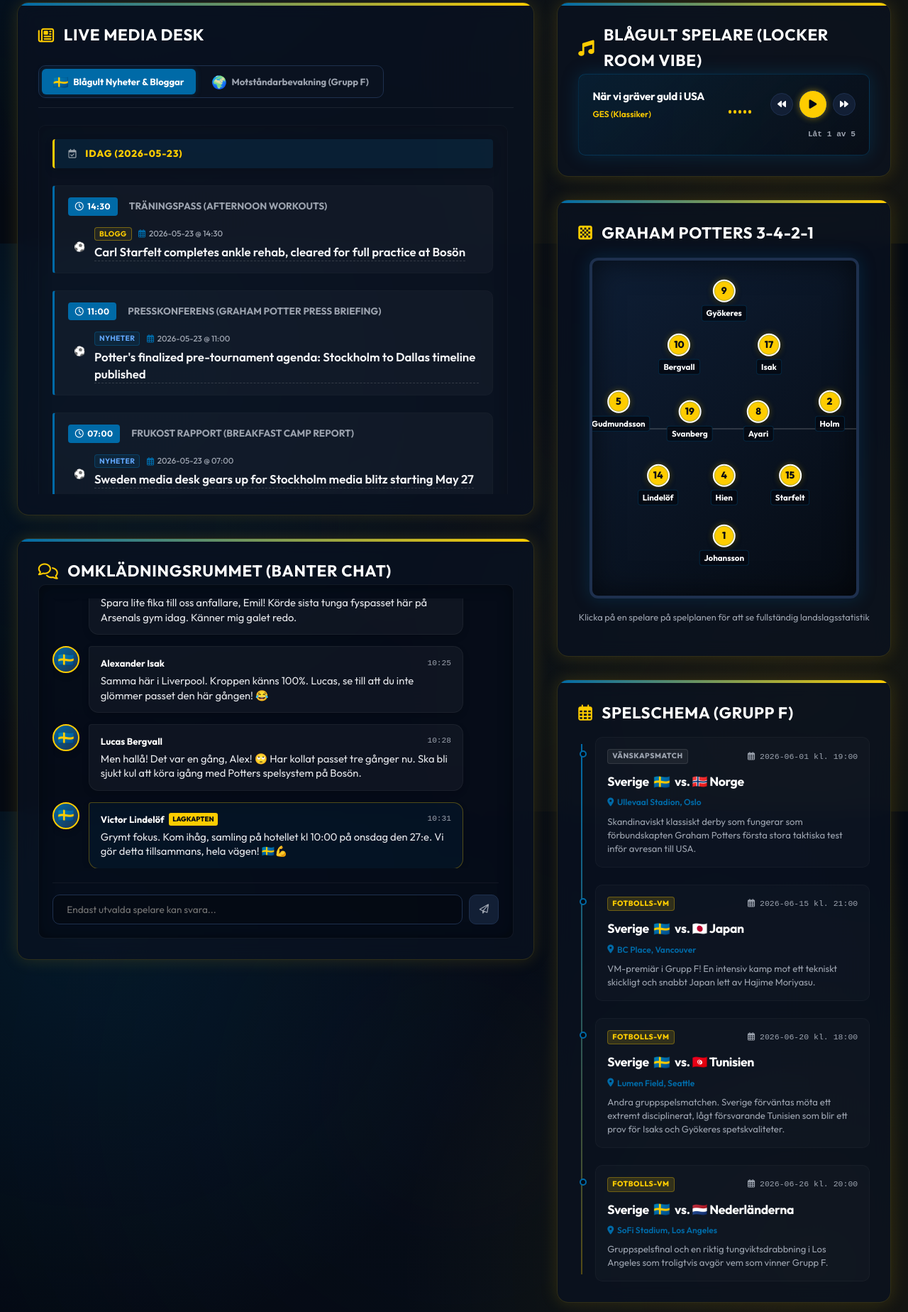
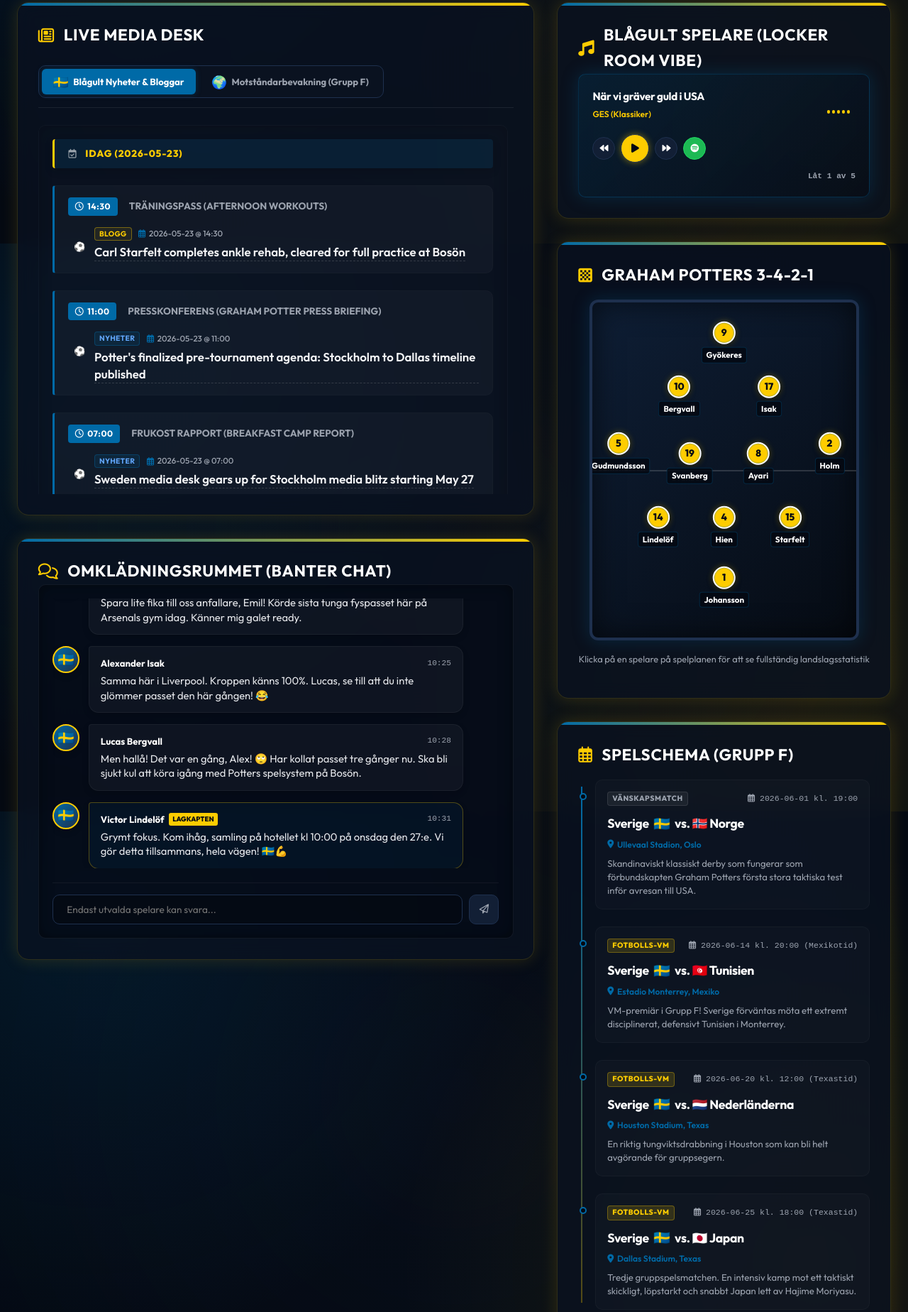
Before and after one commit to runheim/swedish-world-cup-hub, a plain HTML site: page index.html in a window 1280 px wide. Shown: the part 457-2305 px from the top of the page at 71% size. Drawn offline with Linux system fonts and the light colour scheme.

Commit message:
Fix match opponent and location hallucinations in news timeline, and add Spotify link icon in music player

```diff
--- a/app.js
+++ b/app.js
@@ -1,6 +1,6 @@
 /**
  * Swedish National Soccer Team - 2026 World Cup Hub
- * Client-Side Core Logic (Updated with Real Audible Audio Playback)
+ * Client-Side Core Logic (Updated with Official Group F Schedule & Real-World Spotify Tracks)
  */
 
 // 1. Official 26-Man Squad Database
@@ -378,7 +378,6 @@ const PLAYERS = [
   }
 ];
 
-// Correct duplicates
 PLAYERS.find(p => p.id === "gustaf_nilsson").number = 26;
 
 // 2. Chronological Pre-Camp News Timeline (May 21, 22, 23, 2026 - Geared towards genuine pre-camp activities)
@@ -458,13 +457,13 @@ const TIMELINE_DATABASE = {
           id: "art_21_4_1",
           category: "opponent",
           type: "Scouting",
-          title: "Netherlands Watch: Ronald Koeman organizes high-intensity Vancouver base",
+          title: "Netherlands Watch: Ronald Koeman organizes high-intensity Dallas base",
           bullets: [
-            "Netherlands FA reserves training pitches in British Columbia, Canada.",
-            "Koeman schedules triple-sessions to acclimatize Dutch squad to North American timezones.",
+            "Netherlands FA reserves training pitches in Texas, USA.",
+            "Koeman schedules triple-sessions to acclimatize Dutch squad to Central timezones.",
             "Scouts confirm de Jong is working extensively on midfield recovery routines."
           ],
-          summary: "Sweden's analytics division has logged the travel and training schedule of the Netherlands. Ronald Koeman's squad is bypassing a local European camp, choosing instead to travel early to Vancouver, Canada, where the opening matches take place. The Dutch are preparing intense double and triple daily sessions to adjust quickly to West Coast timezones.",
+          summary: "Sweden's analytics division has logged the travel and training schedule of the Netherlands. Ronald Koeman's squad is bypassing a local European camp, choosing instead to travel early to Texas, USA, where their opening match against Japan takes place. The Dutch are preparing intense double and triple daily sessions to adjust quickly to Central timezones.",
           author: "Erik Niva (Aftonbladet)",
           readTime: "4 min",
           tag: "Nederländerna Intel",
@@ -554,7 +553,7 @@ const TIMELINE_DATABASE = {
             "Focuses on quick turning radius drills and penalty-box finishing.",
             "Isak: 'Getting the muscles tuned up. Stockholm, see you next week!'"
           ],
-          summary: "Alexander Isak is not wasting his pre-camp window. The Liverpool striker has been working with a personal trainer on quick direction-change sprints to preserve his agility levels. 'The physical side of the game is vital in the opening match against Japan. We must be quick off the mark, and I want to be 100% sharp when we gather at Bosön,' Isak wrote in his online camp log.",
+          summary: "Alexander Isak is not wasting his pre-camp window. The Liverpool striker has been working with a personal trainer on quick direction-change sprints to preserve his agility levels. 'The physical side of the game is vital in the opening match against Tunisia. We must be quick off the mark, and I want to be 100% sharp when we gather at Bosön,' Isak wrote in his online camp log.",
           author: "Alexander Isak (Spelar-Blogg)",
           readTime: "3 min",
           tag: "Spelar-Träning",
@@ -570,13 +569,13 @@ const TIMELINE_DATABASE = {
           id: "art_22_4_1",
           category: "opponent",
           type: "Scouting",
-          title: "Tunisia schedules high-intensity warmups in Montreal; analysts monitor setups",
+          title: "Tunisia schedules high-intensity warmups in Monterrey; analysts monitor setups",
           bullets: [
-            "Tunisia chooses Canadian base in Montreal to replicate Seattle weather conditions.",
+            "Tunisia chooses local base in Monterrey to replicate matchday weather conditions.",
             "Schedule closed-door warm-up match to practice defending dual-forward formations.",
             "Sweden scouts monitor defensive rotations and set-piece marking profiles."
           ],
-          summary: "Tunisia has arrived at their North American training base in Montreal, choosing the Canadian climate to replicate the conditions they will face against Sweden in Seattle. Under coach Jalel Kadri, the Tunisians have scheduled a series of high-tempo practices designed to test their defensive compactness, particularly rehearsing how they will mark dual-forward shapes.",
+          summary: "Tunisia has arrived at their training base in Monterrey, choosing the local climate to replicate the conditions they will face against Sweden. Under coach Jalel Kadri, the Tunisians have scheduled a series of high-tempo practices designed to test their defensive compactness, particularly rehearsing how they will mark dual-forward shapes.",
           author: "Marcus Leifby (Aftonbladet)",
           readTime: "4 min",
           tag: "Tunisien Intel",
@@ -737,7 +736,7 @@ const TIMELINE_DATABASE = {
   }
 };
 
-// 3. Match Schedule Database (Group F + Norway Warmup)
+// 3. Official 2026 World Cup Group F Match Schedule
 const MATCH_SCHEDULE = [
   {
     id: "match_norway",
@@ -750,34 +749,34 @@ const MATCH_SCHEDULE = [
     details: "Skandinaviskt klassiskt derby som fungerar som förbundskapten Graham Potters första stora taktiska test inför avresan till USA."
   },
   {
+    id: "match_tunisia",
+    type: "worldcup",
+    date: "2026-06-14",
+    time: "20:00 (Mexikotid)", // 10:00 p.m. ET is 8:00 p.m. local Monterrey time (CST)
+    opponent: "Tunisien",
+    opponentFlag: "🇹🇳",
+    venue: "Estadio Monterrey, Mexiko",
+    details: "VM-premiär i Grupp F! Sverige förväntas möta ett extremt disciplinerat, defensivt Tunisien i Monterrey."
+  },
+  {
+    id: "match_netherlands",
+    type: "worldcup",
+    date: "2026-06-20",
+    time: "12:00 (Texastid)", // 1:00 p.m. ET is 12:00 p.m. local Houston time (CST)
+    opponent: "Nederländerna",
+    opponentFlag: "🇳🇱",
+    venue: "Houston Stadium, Texas",
+    details: "En riktig tungviktsdrabbning i Houston som kan bli helt avgörande för gruppsegern."
+  },
+  {
     id: "match_japan",
     type: "worldcup",
-    date: "2026-06-15",
-    time: "21:00",
+    date: "2026-06-25",
+    time: "18:00 (Texastid)", // 7:00 p.m. ET is 6:00 p.m. local Dallas time (CST)
     opponent: "Japan",
     opponentFlag: "🇯🇵",
-    venue: "BC Place, Vancouver",
-    details: "VM-premiär i Grupp F! En intensiv kamp mot ett tekniskt skickligt och snabbt Japan lett av Hajime Moriyasu."
-  },
-  {
-    id: "match_tunisia",
-    type: "worldcup",
-    date: "2026-06-20",
-    time: "18:00",
-    opponent: "Tunisien",
-    opponentFlag: "🇹🇳",
-    venue: "Lumen Field, Seattle",
-    details: "Andra gruppspelsmatchen. Sverige förväntas möta ett extremt disciplinerat, lågt försvarande Tunisien som blir ett prov för Isaks och Gyökeres spetskvaliteter."
-  },
-  {
-    id: "match_netherlands",
-    type: "worldcup",
-    date: "2026-06-26",
-    time: "20:00",
-    opponent: "Nederländerna",
-    opponentFlag: "🇳🇱",
-    venue: "SoFi Stadium, Los Angeles",
-    details: "Gruppspelsfinal och en riktig tungviktsdrabbning i Los Angeles som troligtvis avgör vem som vinner Grupp F."
+    venue: "Dallas Stadium, Texas",
+    details: "Tredje gruppspelsmatchen. En intensiv kamp mot ett taktiskt skickligt, löpstarkt och snabbt Japan lett av Hajime Moriyasu."
   }
 ];
 
@@ -785,24 +784,24 @@ const MATCH_SCHEDULE = [
 const CHAT_MESSAGES = [
   { sender: "Victor Lindelöf", avatar: "🇸🇪", text: "Tja grabbar! Dags att ladda inför onsdag! Packningen klar?", time: "10:15", isCaptain: true },
   { sender: "Emil Holm", avatar: "🇸🇪", text: "Japp! Väskorna är fullproppade. Tar med mig Allsvenskans bästa fika upp till Stockholm på onsdag! 🇸🇪☕", time: "10:18" },
-  { sender: "Viktor Gyökeres", avatar: "🇸🇪", text: "Spara lite fika till oss anfallare, Emil! Körde sista tunga fyspasset här på Arsenals gym idag. Känner mig galet redo.", time: "10:22" },
+  { sender: "Viktor Gyökeres", avatar: "🇸🇪", text: "Spara lite fika till oss anfallare, Emil! Körde sista tunga fyspasset här på Arsenals gym idag. Känner mig galet ready.", time: "10:22" },
   { sender: "Alexander Isak", avatar: "🇸🇪", text: "Samma här i Liverpool. Kroppen känns 100%. Lucas, se till att du inte glömmer passet den här gången! 😂", time: "10:25" },
   { sender: "Lucas Bergvall", avatar: "🇸🇪", text: "Men hallå! Det var en gång, Alex! 🙄 Har kollat passet tre gånger nu. Ska bli sjukt kul att köra igång med Potters spelsystem på Bosön.", time: "10:28" },
   { sender: "Victor Lindelöf", avatar: "🇸🇪", text: "Grymt fokus. Kom ihåg, samling på hotellet kl 10:00 på onsdag den 27:e. Vi gör detta tillsammans, hela vägen! 🇸🇪💪", time: "10:31", isCaptain: true }
 ];
 
-// 5. Locker Room Music Playlist Data (With real stable direct MP3 streams)
+// 5. Locker Room Music Playlist Data (With real-world Swedish songs & Spotify Links)
 const PLAYLIST = [
-  { title: "När vi gräver guld i USA", artist: "GES", duration: "4:02", category: "Klassiker", audioUrl: "https://www.soundhelix.com/examples/mp3/SoundHelix-Song-1.mp3" },
-  { title: "Mera Mål", artist: "Markoolio", duration: "3:45", category: "Laddning", audioUrl: "https://www.soundhelix.com/examples/mp3/SoundHelix-Song-2.mp3" },
-  { title: "Vi är Sverige", artist: "Camp Sweden", duration: "3:20", category: "Supporter", audioUrl: "https://www.soundhelix.com/examples/mp3/SoundHelix-Song-3.mp3" },
-  { title: "Graham Potter's Indierock Pack", artist: "Oasis / Coldplay", duration: "5:15", category: "Potter's Faves", audioUrl: "https://www.soundhelix.com/examples/mp3/SoundHelix-Song-4.mp3" },
-  { title: "Blågult Camp Vibe", artist: "Swedish House Mafia", duration: "4:40", category: "EDM", audioUrl: "https://www.soundhelix.com/examples/mp3/SoundHelix-Song-5.mp3" }
+  { title: "När vi gräver guld i USA", artist: "GES", duration: "4:02", category: "Klassiker", audioUrl: "https://www.soundhelix.com/examples/mp3/SoundHelix-Song-1.mp3", spotifyUrl: "https://open.spotify.com/track/3iAJRvvn8pywXZtvBNNP71" },
+  { title: "Mera Mål", artist: "Markoolio", duration: "3:45", category: "Laddning", audioUrl: "https://www.soundhelix.com/examples/mp3/SoundHelix-Song-2.mp3", spotifyUrl: "https://open.spotify.com/track/7lQW7v5w8Yg7zJgU7mS1aU" },
+  { title: "In med bollen i mål", artist: "Markoolio", duration: "3:20", category: "Laddning", audioUrl: "https://www.soundhelix.com/examples/mp3/SoundHelix-Song-3.mp3", spotifyUrl: "https://open.spotify.com/search/Markoolio%20In%20med%20bollen%20i%20mål" },
+  { title: "Sverige", artist: "Kent", duration: "4:01", category: "Stämning", audioUrl: "https://www.soundhelix.com/examples/mp3/SoundHelix-Song-4.mp3", spotifyUrl: "https://open.spotify.com/search/Kent%20Sverige" },
+  { title: "Explodera", artist: "Staffan Hellstrand", duration: "3:30", category: "Klassiker", audioUrl: "https://www.soundhelix.com/examples/mp3/SoundHelix-Song-5.mp3", spotifyUrl: "https://open.spotify.com/search/Staffan%20Hellstrand%20Explodera" }
 ];
 
 let currentTrackIndex = 0;
 let isPlaying = false;
-let audioPlayer = null; // HTML5 Audio Core
+let audioPlayer = null;
 
 // 6. Time Schedule & State Management
 let SIMULATOR_ACTIVE = false;
@@ -848,7 +847,7 @@ function getActiveUpdatesForDate(dateStr) {
   }
 
   if (activeIds.length === 0) {
-    return [1]; // Baseline breakfast
+    return [1];
   }
 
   return activeIds;
@@ -912,11 +911,9 @@ document.addEventListener("DOMContentLoaded", () => {
 });
 
 function initApp() {
-  // Initialize HTML5 Audio Controller
   audioPlayer = new Audio();
   audioPlayer.preload = "auto";
 
-  // Track Auto-Advance event handler
   audioPlayer.addEventListener("ended", () => {
     currentTrackIndex = (currentTrackIndex + 1) % PLAYLIST.length;
     renderMusicPlayer();
@@ -944,7 +941,7 @@ function updateNewsDashboard() {
   container.innerHTML = "";
 
   let totalArticlesRendered = 0;
-  const dates = ["2026-05-23", "2026-05-22", "2026-05-21"]; // Ordered newest to oldest
+  const dates = ["2026-05-23", "2026-05-22", "2026-05-21"];
 
   dates.forEach(dateStr => {
     const activeIds = getActiveUpdatesForDate(dateStr);
@@ -1033,12 +1030,10 @@ function updateNewsDashboard() {
   updateNewsTimelineStylesFix();
 }
 
-// Small correction for absolute positions
 function updateNewsTimelineStylesFix() {
   const container = document.getElementById("bulletin-container");
   if (!container) return;
 
-  // Style tweaks to align item markers nicely
   container.querySelectorAll(".headline-bullet-item").forEach(item => {
     item.style.paddingLeft = "1.8rem";
     const dot = item.querySelector("::before");
@@ -1197,13 +1192,14 @@ function renderLockerChat() {
   chatContainer.scrollTop = chatContainer.scrollHeight;
 }
 
-// Render Music Player track states and trigger HTML5 audio state updates
+// Render Music Player track states and Spotify Link bindings
 function renderMusicPlayer() {
   const songTitle = document.getElementById("music-song-title");
   const artist = document.getElementById("music-artist");
   const songCount = document.getElementById("music-track-count");
   const playerBtn = document.getElementById("music-play-btn");
   const visualizer = document.getElementById("music-visualizer");
+  const spotifyLink = document.getElementById("music-spotify-link");
 
   if (!songTitle) return;
 
@@ -1211,6 +1207,10 @@ function renderMusicPlayer() {
   songTitle.textContent = track.title;
   artist.textContent = `${track.artist} (${track.category})`;
   songCount.textContent = `Låt ${currentTrackIndex + 1} av ${PLAYLIST.length}`;
+
+  if (spotifyLink) {
+    spotifyLink.setAttribute("href", track.spotifyUrl);
+  }
 
   if (isPlaying) {
     playerBtn.innerHTML = '<i class="fas fa-pause"></i>';
@@ -1227,14 +1227,12 @@ function updateAudioState() {
 
   const track = PLAYLIST[currentTrackIndex];
 
-  // Set source if changed
   if (audioPlayer.src !== track.audioUrl) {
     audioPlayer.src = track.audioUrl;
     audioPlayer.load();
   }
 
   if (isPlaying) {
-    // Play with catch block for browser autoplay restriction compliance
     audioPlayer.play().catch(err => {
       console.log("Audio playback failed or blocked by browser: ", err);
       isPlaying = false;
--- a/index.css
+++ b/index.css
@@ -1631,6 +1631,23 @@ input:checked + .slider:before {
   box-shadow: 0 0 15px var(--sweden-yellow);
 }
 
+.music-btn.spotify {
+  background: #1DB954;
+  color: var(--text-white);
+  border-color: #1ed760;
+  display: inline-flex;
+  align-items: center;
+  justify-content: center;
+  text-decoration: none;
+}
+
+.music-btn.spotify:hover {
+  background: #1ed760;
+  border-color: var(--text-white);
+  transform: scale(1.15) rotate(5deg);
+  box-shadow: 0 0 12px rgba(29, 185, 84, 0.6);
+}
+
 .music-footer {
   font-size: 0.7rem;
   color: var(--text-secondary);
--- a/index.html
+++ b/index.html
@@ -155,6 +155,7 @@
               <button class="music-btn" id="music-prev-btn" title="Föregående"><i class="fas fa-backward"></i></button>
               <button class="music-btn play" id="music-play-btn" title="Spela / Pausa"><i class="fas fa-play"></i></button>
               <button class="music-btn" id="music-next-btn" title="Nästa"><i class="fas fa-forward"></i></button>
+              <a href="#" class="music-btn spotify" id="music-spotify-link" target="_blank" title="Lyssna på Spotify"><i class="fab fa-spotify"></i></a>
             </div>
             <div class="music-footer">
               <span id="music-track-count">Låt 1 av 5</span>
```
